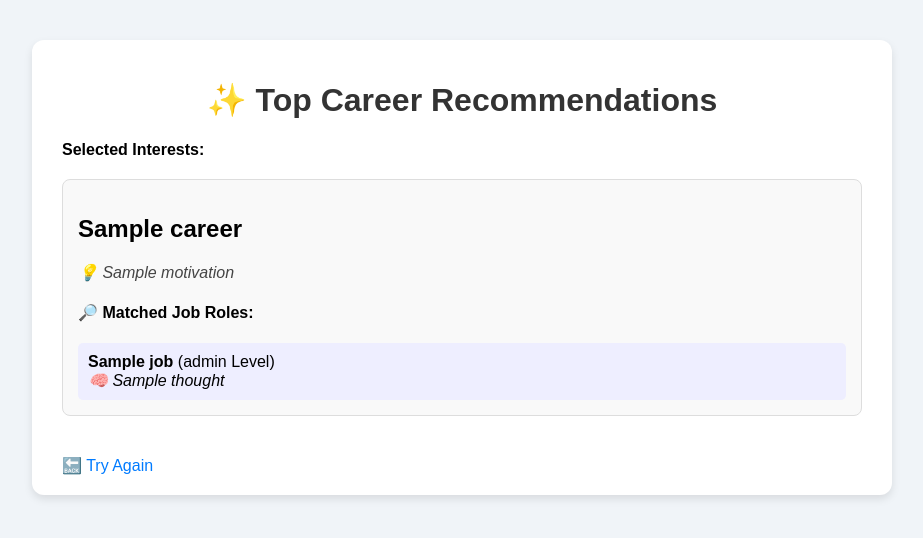
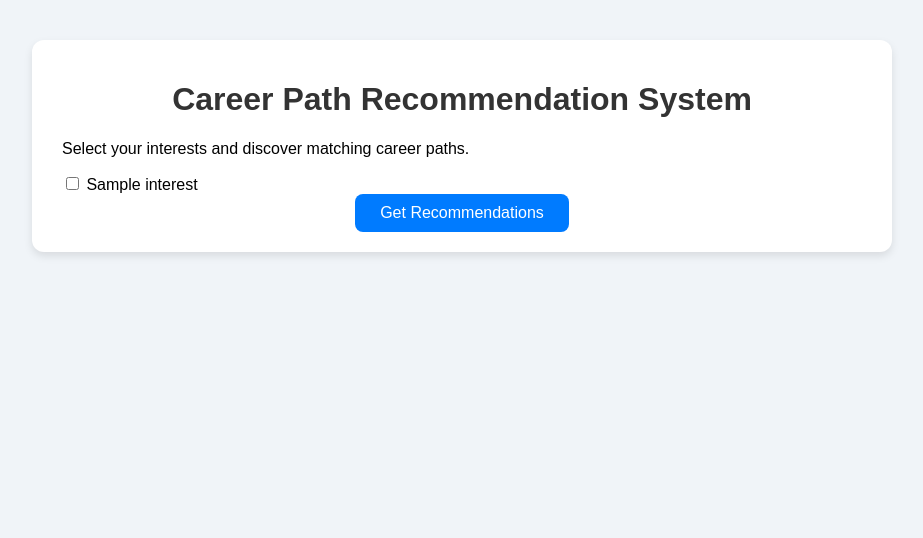
Before and after one commit to Akshuuprajapati/carrerdhundho, a Flask app: template templates/result.html in a window 1280 px wide. Shown: the top 538 px of the page, without its empty margins (178-1101 px from the left). Run offline with Flask 3, Linux system fonts and the light colour scheme; the template is opened without the code that fills it: most values are stand-ins (such as "Sample title", 1, 10 or a date in 2020).

Commit message:
Update result.html

```diff
--- a/templates/result.html
+++ b/templates/result.html
@@ -2,53 +2,24 @@
 <html lang="en">
 <head>
     <meta charset="UTF-8">
-    <title>Your Career Recommendations</title>
+    <title>Career Path Recommendation</title>
     <link rel="stylesheet" href="{{ url_for('static', filename='style.css') }}">
-    <style>
-        .career-card {
-            border: 1px solid #ddd;
-            padding: 15px;
-            margin-bottom: 20px;
-            border-radius: 8px;
-            background-color: #f9f9f9;
-        }
-        .job-role {
-            background-color: #eef;
-            margin-top: 10px;
-            padding: 10px;
-            border-radius: 5px;
-        }
-        .motivation {
-            font-style: italic;
-            color: #444;
-            margin-top: 5px;
-        }
-    </style>
 </head>
 <body>
     <div class="container">
-        <h1>✨ Top Career Recommendations</h1>
-        <p><strong>Selected Interests:</strong> {{ request.form.getlist('interests') | join(', ') }}</p>
-        <div class="career-results">
-            {% for career in careers %}
-            <div class="career-card">
-                <h2>{{ career.title }}</h2>
-                <p class="motivation">💡 {{ career.motivation }}</p>
-                {% if career.matching_jobs %}
-                    <h4>🔎 Matched Job Roles:</h4>
-                    {% for job in career.matching_jobs %}
-                    <div class="job-role">
-                        <strong>{{ job.title }}</strong> ({{ job.experience_level }} Level)<br>
-                        <em>🧠 {{ job.thought }}</em>
-                    </div>
-                    {% endfor %}
-                {% else %}
-                    <p><em>No matching job roles found for this experience level.</em></p>
-                {% endif %}
+        <h1>Career Path Recommendation System</h1>
+        <p>Select your interests and discover matching career paths.</p>
+        <form action="/result" method="POST">
+            <div class="interests">
+                {% for interest in interests %}
+                    <label>
+                        <input type="checkbox" name="interests" value="{{ interest }}">
+                        {{ interest }}
+                    </label><br>
+                {% endfor %}
             </div>
-            {% endfor %}
-        </div>
-        <a href="/" class="back-btn">🔙 Try Again</a>
+            <button type="submit">Get Recommendations</button>
+        </form>
     </div>
 </body>
 </html>
```
